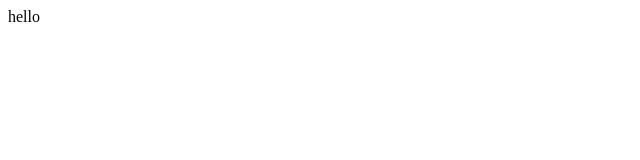
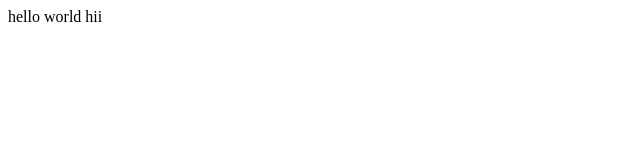
Before and after one commit to VighneshVRA/localrepo, a plain HTML site: page index.html in a window 1280 px wide. Shown: the full height of the page, 0-640 px from the left. Drawn offline with Linux system fonts and the light colour scheme.

Commit message:
add new feature

```diff
--- a/index.html
+++ b/index.html
@@ -1 +1 @@
-<p> hello </p>
+<p> hello world hii</p>
```
